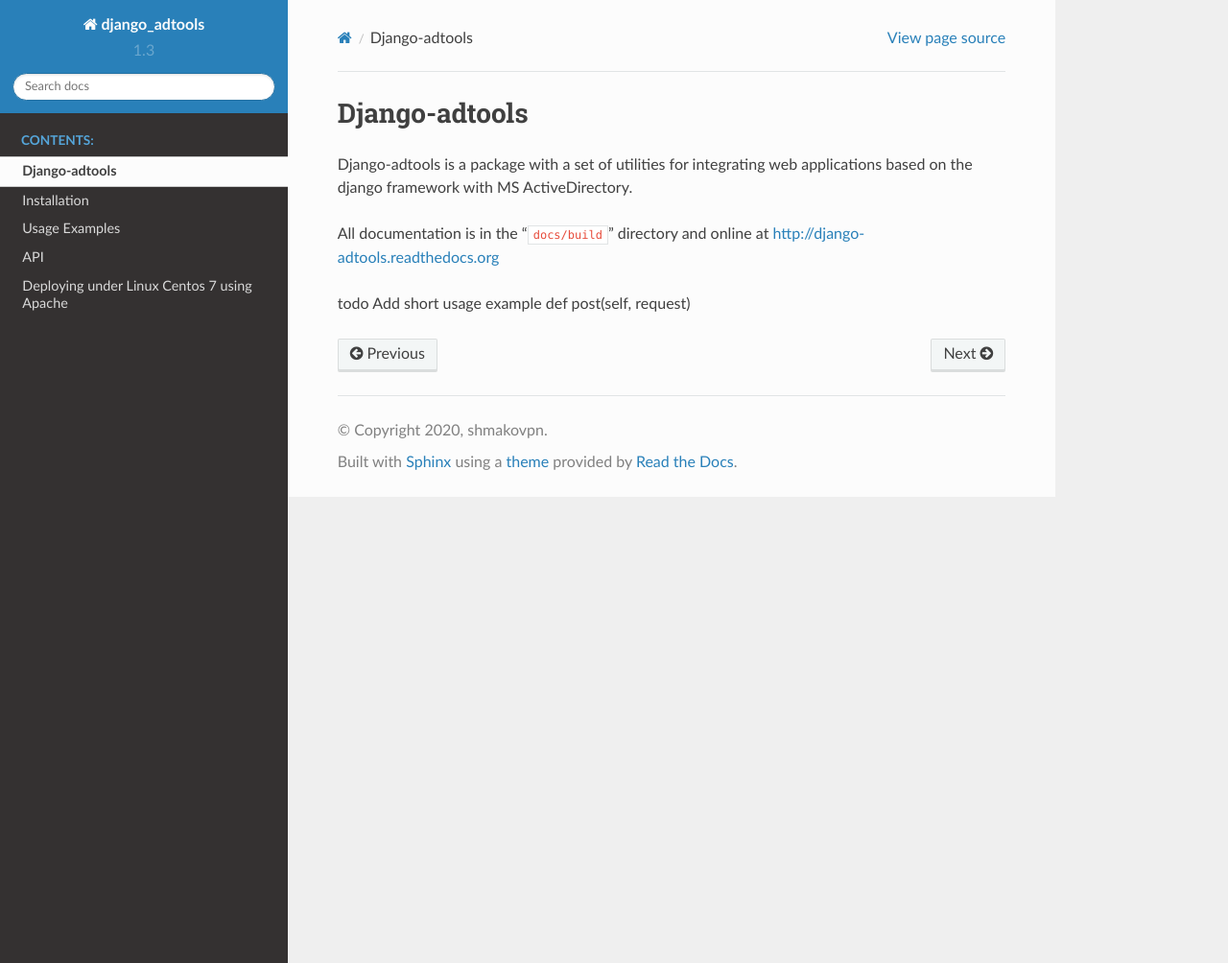
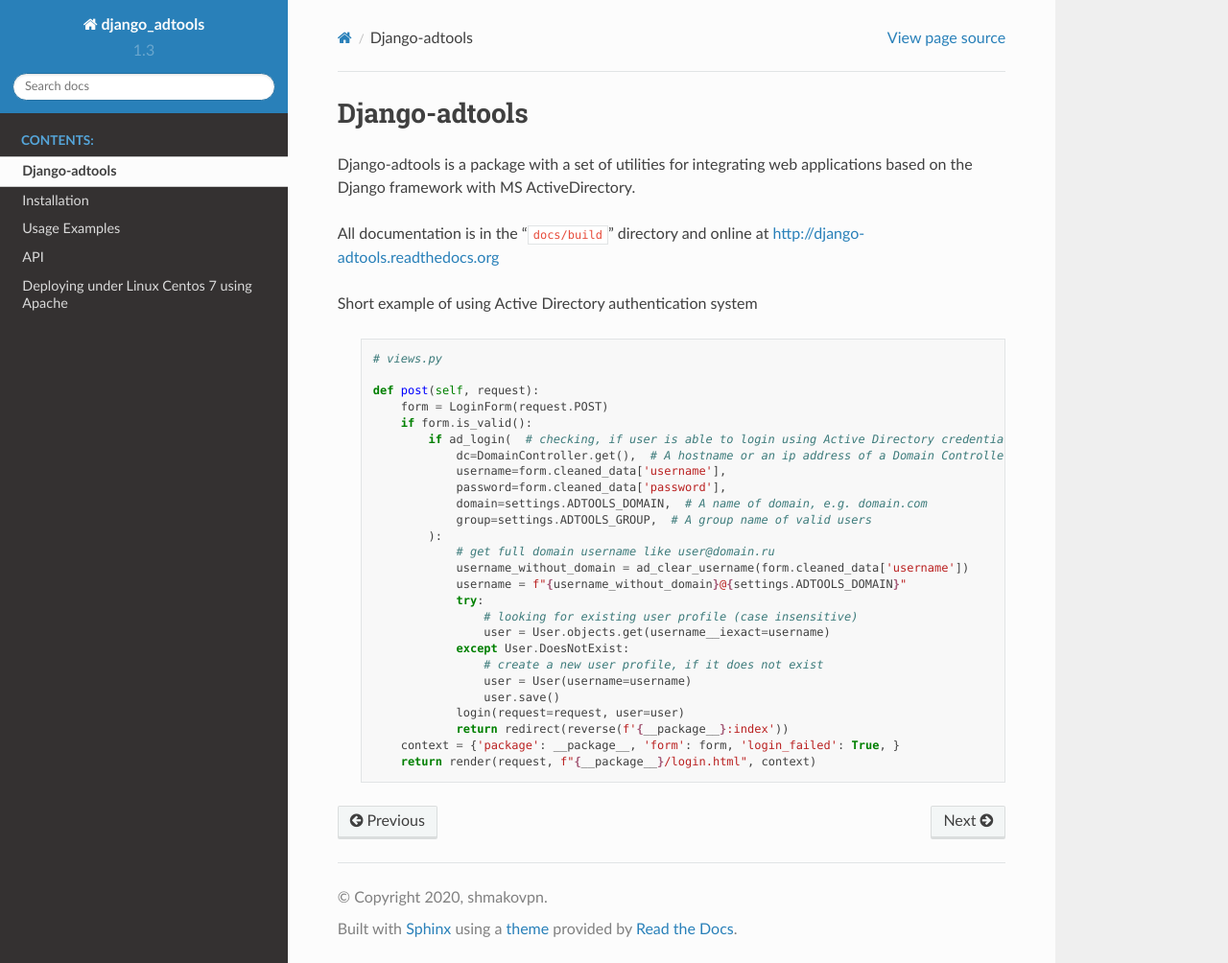
Before and after one commit to shmakovpn/django_adtools, a Sphinx documentation site: the page built from docs/source/introduction.rst, in a window 1280 px wide and 1004 px high. Shown: the whole window at 96% size. Built offline with Sphinx 7.4.7 and the Read the Docs theme 2.0.0, drawn with Linux system fonts in a browser that asks for light colours.

Commit message:
Added short usage example into introduction.rst

```diff
--- a/docs/source/introduction.rst
+++ b/docs/source/introduction.rst
@@ -2,11 +2,39 @@
 Django-adtools
 ==============
 
-Django-adtools is a package with a set of utilities for integrating web applications based on the django framework with
+Django-adtools is a package with a set of utilities for integrating web applications based on the Django framework with
 MS ActiveDirectory.
 
 All documentation is in the "``docs/build``" directory and online at
 http://django-adtools.readthedocs.org
 
-todo Add short usage example
-def post(self, request)
+Short example of using Active Directory authentication system
+
+ .. code-block:: python
+
+    # views.py
+
+    def post(self, request):
+        form = LoginForm(request.POST)
+        if form.is_valid():
+            if ad_login(  # checking, if user is able to login using Active Directory credentials
+                dc=DomainController.get(),  # A hostname or an ip address of a Domain Controller
+                username=form.cleaned_data['username'],
+                password=form.cleaned_data['password'],
+                domain=settings.ADTOOLS_DOMAIN,  # A name of domain, e.g. domain.com
+                group=settings.ADTOOLS_GROUP,  # A group name of valid users
+            ):
+                # get full domain username like user@domain.ru
+                username_without_domain = ad_clear_username(form.cleaned_data['username'])
+                username = f"{username_without_domain}@{settings.ADTOOLS_DOMAIN}"
+                try:
+                    # looking for existing user profile (case insensitive)
+                    user = User.objects.get(username__iexact=username)
+                except User.DoesNotExist:
+                    # create a new user profile, if it does not exist
+                    user = User(username=username)
+                    user.save()
+                login(request=request, user=user)
+                return redirect(reverse(f'{__package__}:index'))
+        context = {'package': __package__, 'form': form, 'login_failed': True, }
+        return render(request, f"{__package__}/login.html", context)
```
Also changed, not shown: 1 other file.
